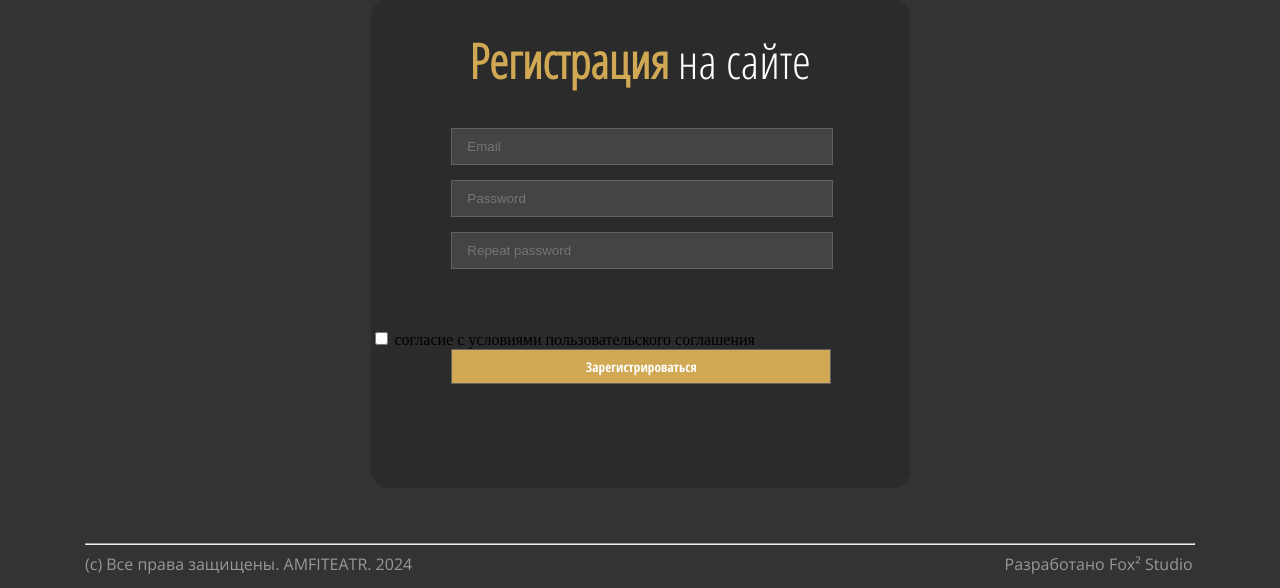
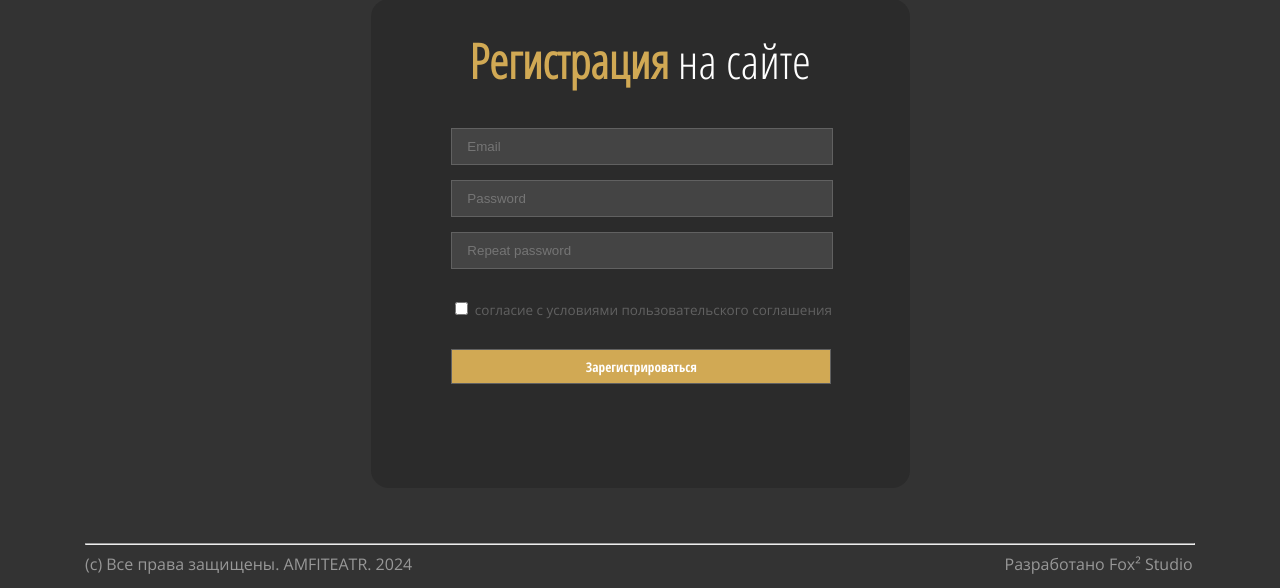
Before and after one commit to Silistis/sait, a PHP site: page /register.html in a window 1280 px wide. Shown: the part 119-707 px from the top of the page. Run offline with PHP 8.4, Linux system fonts and the light colour scheme.

Commit message:
Update style.css

```diff
--- a/style.css
+++ b/style.css
@@ -49,6 +49,15 @@ b {
     color: white;
 }
 
+.input-checkbox {
+    font-family: PapaRegular;
+    font-size: 13.5px;
+    color: #616161;
+    position: relative;
+    left: 15%;
+    bottom: 30px;
+}
+
 a {
     text-decoration: none;
 }
```
